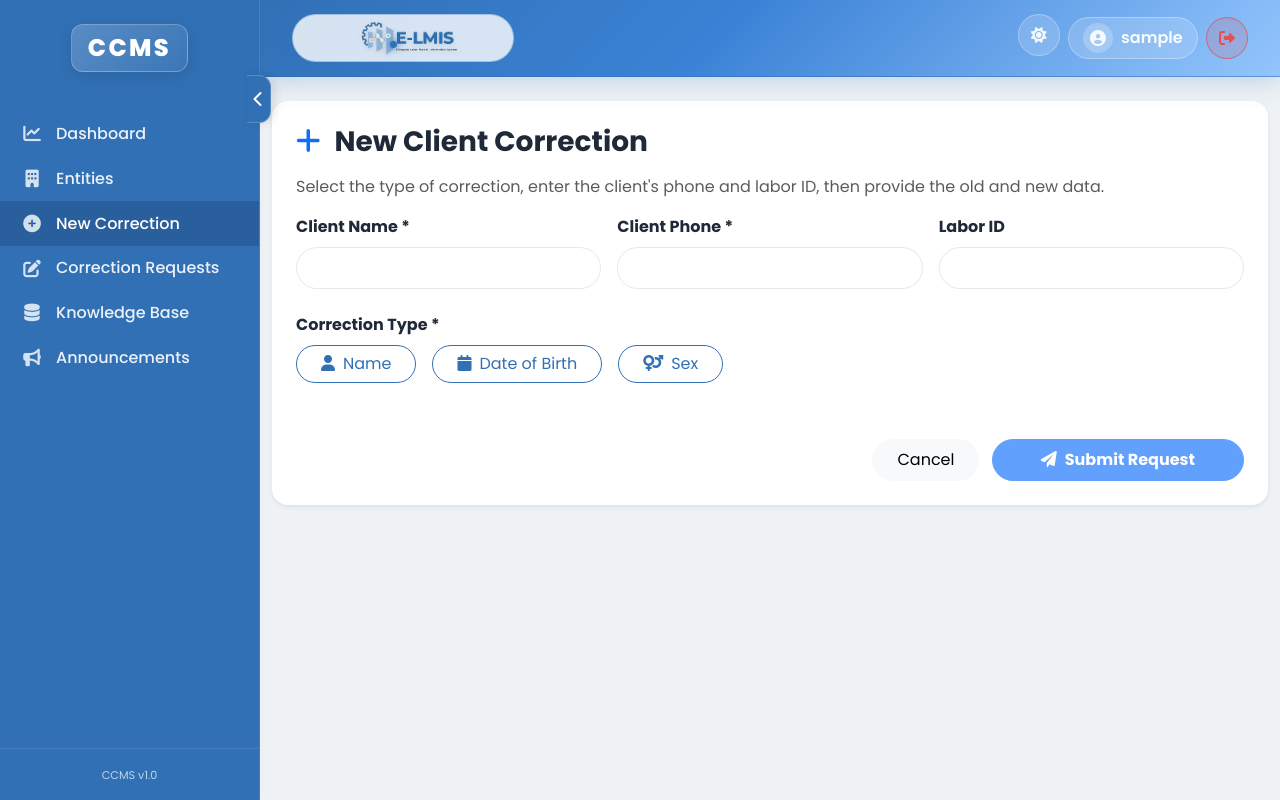
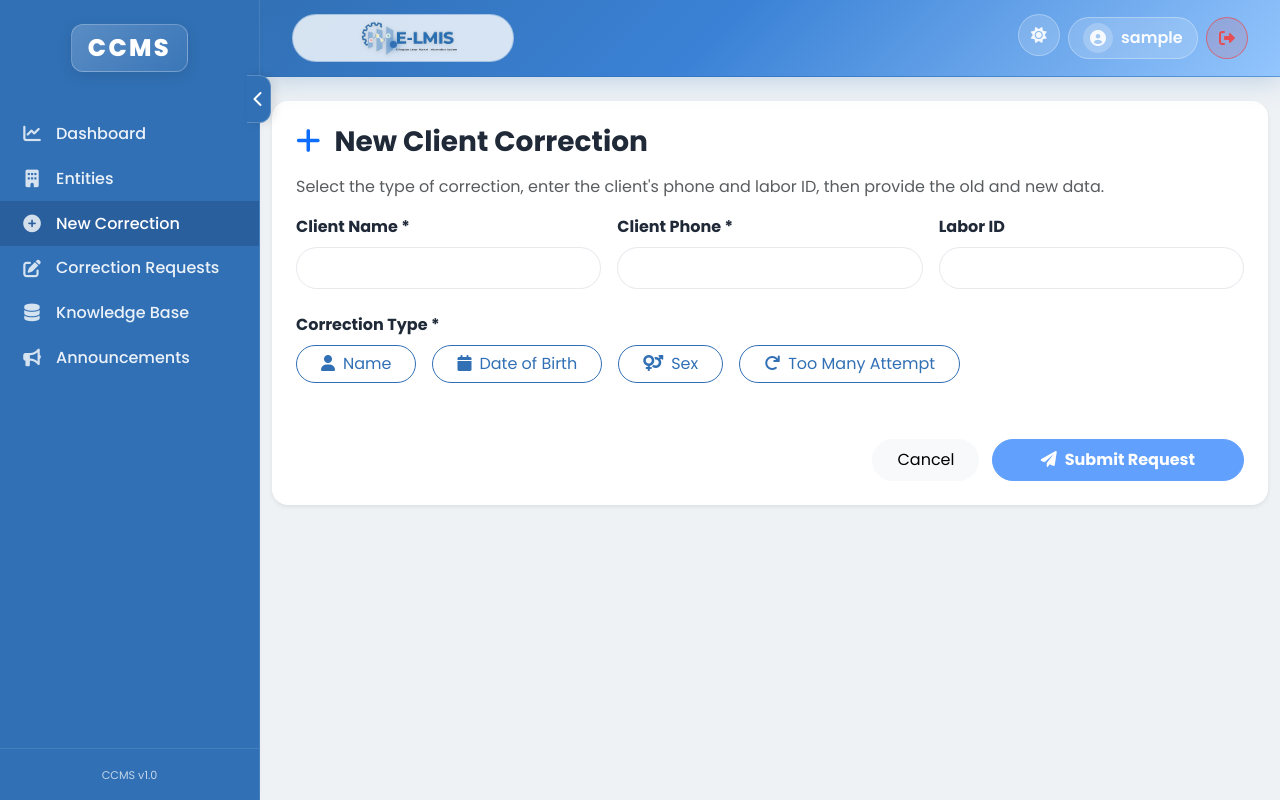
Before and after one commit to abutilmis/call-center-system, a Django app: page /client-correction/new/ in a window 1280 px wide. Run offline with Django 5.2, Linux system fonts and the light colour scheme; the visitor is signed in with stand-in values (Sample User, id 1); data that the repository does not hold is empty.

```diff
--- a/core/models.py
+++ b/core/models.py
@@ -67,6 +67,7 @@ class ClientCorrection(models.Model):
         ('name', 'Name'),
         ('dob', 'Date of Birth'),
         ('sex', 'Sex'),
+        ('too_many_attempt', 'Too Many Attempt'),
     )
     STATUS_CHOICES = (
         ('pending', 'Pending'),
--- a/core/templates/client_correction_form.html
+++ b/core/templates/client_correction_form.html
@@ -46,6 +46,9 @@
                     <button type="button" class="btn btn-outline-primary type-btn rounded-pill px-4 mb-2" data-type="sex">
                         <i class="fas fa-venus-mars me-2"></i>Sex
                     </button>
+                    <button type="button" class="btn btn-outline-primary type-btn rounded-pill px-4 mb-2" data-type="too_many_attempt">
+                        <i class="fas fa-redo me-2"></i>Too Many Attempt
+                    </button>
                 </div>
             </div>
 
@@ -76,7 +79,8 @@
         'sex': [
             { id: 'sex', label: 'Sex (M/F)' },
             { id: 'comment', label: 'Comment (e.g., Fixing Mistaken EM/EF Prefix)' }
-        ]
+        ],
+        'too_many_attempt': []
     };
 
     const typeBtns = document.querySelectorAll('.type-btn');
@@ -106,6 +110,7 @@
         dynamicFields.innerHTML = '';
         const fields = fieldsMap[type];
 
+        if (fields && fields.length > 0) {
             const oldCol = document.createElement('div');
             oldCol.className = 'col-md-6 border-end pe-4';
             oldCol.innerHTML = '<h5 class="fw-bold text-danger mb-4"><i class="fas fa-times-circle me-2"></i>Current Data (Old)</h5>';
@@ -132,6 +137,17 @@
 
             dynamicFields.appendChild(oldCol);
             dynamicFields.appendChild(newCol);
+        } else {
+            dynamicFields.innerHTML = `
+                <div class="col-12">
+                    <div class="alert alert-info rounded-4 border-0 shadow-sm py-4 text-center">
+                        <i class="fas fa-info-circle fa-2x mb-3 text-info"></i>
+                        <h5 class="fw-bold mb-2">Notice</h5>
+                        <p class="mb-0">This correction type focuses on general problem labeling and does not require additional data entry fields.</p>
+                    </div>
+                </div>
+            `;
+        }
     }
 
     submitBtn.addEventListener('click', function() {
@@ -158,7 +174,7 @@
             }
         });
 
-        if (!hasChanges) {
+        if (!hasChanges && correctionType.value !== 'too_many_attempt') {
             alert("You must provide at least one corrected (New) value to submit a request.");
             return;
         }
--- a/core/views.py
+++ b/core/views.py
@@ -399,6 +399,14 @@ def client_correction_detail(request, pk):
             correction.client_name,
             correction.phone,
             f"Comment: {comment}"
+        ]
+        summary = "\n".join([line for line in lines if line.strip()])
+
+    elif correction.correction_type == 'too_many_attempt':
+        lines = [
+            correction.phone,
+            correction.client_name,
+            "Too many Attempts"
         ]
         summary = "\n".join([line for line in lines if line.strip()])
 
```
Also changed, not shown: core/migrations/0010_alter_clientcorrection_correction_type.py (added). Lines whose indentation alone changed are shown as unchanged.
